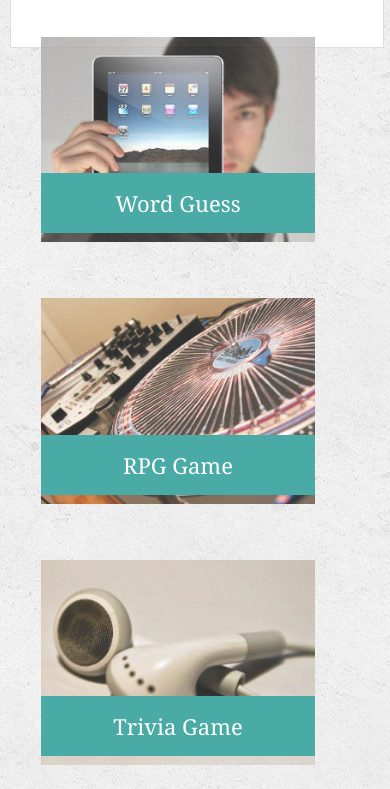
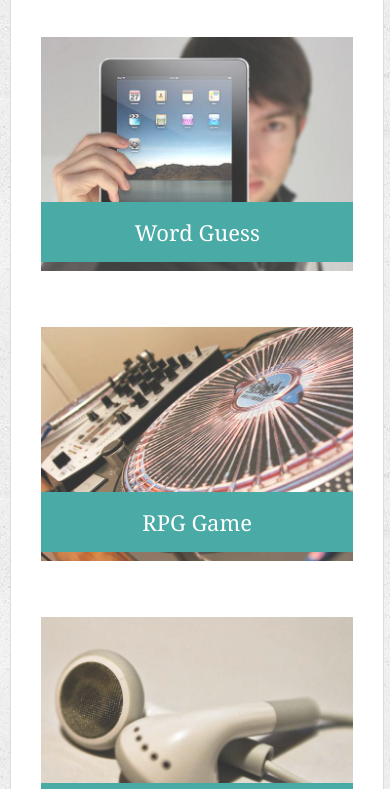
Before and after one commit to henrymontesanoiii/Responsive-Portfolio, a plain HTML site: page portfolio.html in a window 390 px wide. Shown: the part 311-1100 px from the top of the page. Drawn offline with Linux system fonts and the light colour scheme.

Commit message:
portfolio media queries complete

```diff
--- a/assets/css/style.css
+++ b/assets/css/style.css
@@ -226,6 +226,9 @@ input[type=submit] {
   .container {
     max-width: 980px;
   }
+  #logo {
+    margin-left: 30px;
+  }
   nav {
 
     margin-right: 75px;
@@ -234,14 +237,29 @@ input[type=submit] {
     float: left;
     width: 70%;
     padding: 30px;
-    margin-bottom: 500px;
+    margin-bottom: 50px;
     }
     .auth-image {
       width: 40%;
        height: auto;
+    }
+       .work img {
+        width: 100%;
+        height: auto;
+        border: 0 none;
+        opacity: 0.8;
+      }
+
+      .work {
+        position: relative;
+        float: left;
+        width: 40%;
+        margin: 20px 0 25px;
+        overflow: auto;
+      }
 
    }
-  }
+
 
   @media screen and (max-width: 768px) {
 
@@ -250,14 +268,14 @@ input[type=submit] {
       max-width: 768px;
     }
     body {
-      margin-left: 0px;
+
       margin-top: 0px;
     }
     #logo {
       margin-left: 20px;
     }
     nav {
-      margin-left: 0px;
+
       margin-right: 30px;
      }
     .main-section {
@@ -271,14 +289,23 @@ input[type=submit] {
       .auth-image {
       width: 50%;
        height: auto;
+      }
 
-   }
+      .work {
+        position: relative;
+        float: left;
+        width: 45%;
+        margin: 20px 0 25px;
+        overflow: auto;
+      }
+
 
 
       }
 
 
     @media screen and (max-width: 640px){
+
       body{
         margin-left: 0px;
       }
@@ -294,10 +321,11 @@ input[type=submit] {
         padding-bottom: 10px;
       }
       .main-section{
-       float: none;
+
         width: 98%;
         margin-top: 50px;
         margin-left: 10px;
+
       }
       .auth-image {
          width: 100%;
@@ -307,5 +335,20 @@ input[type=submit] {
         margin-bottom: 20px;
     }
 
+    .work img {
+      width: 100%;
+      height: auto;
+      border: 0 none;
+      opacity: 0.8;
+    }
+
+    .work {
+      position: relative;
+      float: left;
+      width: 100%;
+      margin: 20px 0 25px;
+      overflow: auto;
+    }
+
 
         }
--- a/portfolio.html
+++ b/portfolio.html
@@ -4,6 +4,7 @@
 <head>
   <meta charset="UTF-8">
   <title>Portfolio | Your Name</title>
+  <meta name="viewport" content="width=device-width, initial-scale=1.0">
   <link rel="stylesheet" type="text/css" href="assets/css/style.css">
 </head>
 
```
Also changed, not shown: contact.html (+1 -0 lines).
